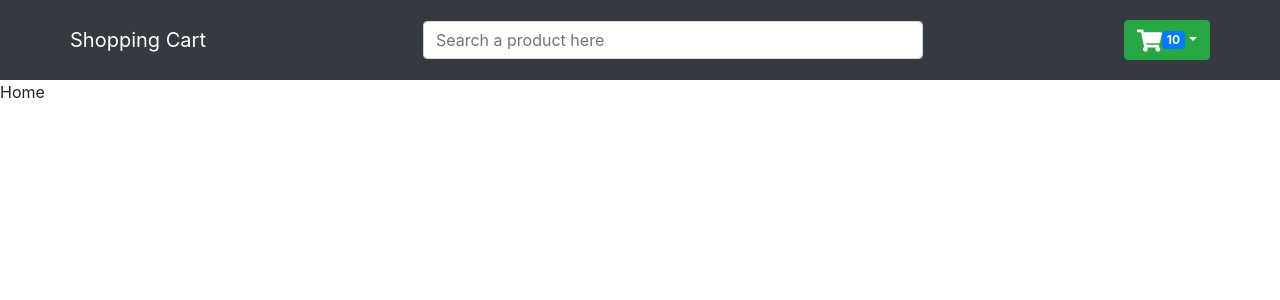
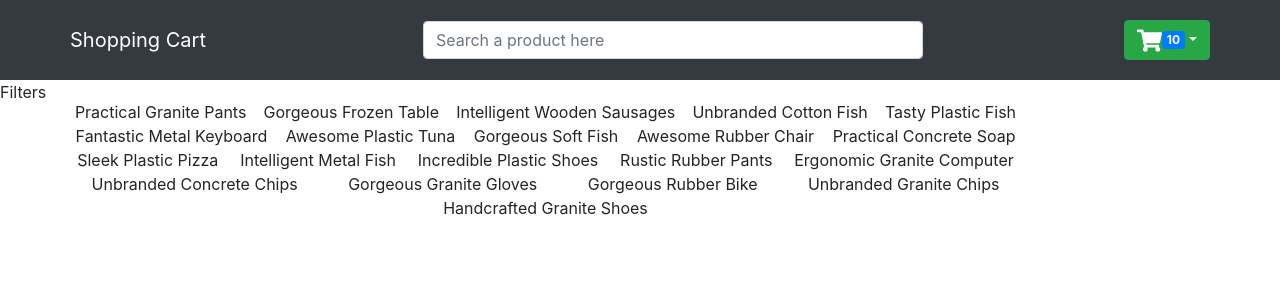
Before and after one commit to Divy97/React-ShoppingCart, a React (Create React App) app: page / in a window 1280 px wide. Shown: the top 300 px of the page. Built offline with nearby package versions, Linux system fonts and the light colour scheme.

Commit message:
alomost done with home page UI

```diff
--- /dev/null
+++ b/src/components/Filters.jsx
@@ -0,0 +1,9 @@
+import React from 'react'
+
+const Filters = () => {
+  return (
+    <div>Filters</div>
+  )
+}
+
+export default Filters
--- a/src/components/Home.jsx
+++ b/src/components/Home.jsx
@@ -1,8 +1,23 @@
 import React from 'react'
+import {CartState} from '../context/Context'
+import Filters from './Filters';
+import SingleProduct from './SingleProduct';
+import './styles.css';
+const Home = () => {
 
-const Home = () => {
+  const { state: {products} } = CartState();
+  // console.log(products);
   return (
-    <div>Home</div>
+    <div className='home'>
+      <Filters />
+      <div className='productContainer'>
+        {
+          products.map((prod) => {
+            return <SingleProduct prod={prod} key={prod.id}/>
+          })
+        }
+      </div>
+    </div>
   )
 }
 
--- /dev/null
+++ b/src/components/SingleProduct.jsx
@@ -0,0 +1,9 @@
+import React from 'react'
+
+const SingleProduct = ({prod}) => {
+  return (
+    <div>{prod.name}</div>
+  )
+}
+
+export default SingleProduct
--- /dev/null
+++ b/src/components/styles.css
@@ -0,0 +1,11 @@
+.home{
+    display: flex;
+}
+
+.productContainer{
+    display: flex;
+    width: 78%;
+    padding: 20px;
+    flex-wrap: wrap;
+    justify-content: space-around;
+}
--- a/src/context/Context.js
+++ b/src/context/Context.js
@@ -3,7 +3,6 @@
 import { cartReducer } from "./Reducer";
 
 const Cart = createContext();
-
 const Context = ({children}) => {
 
     const products = [...Array(20)].map(()=>({
```
